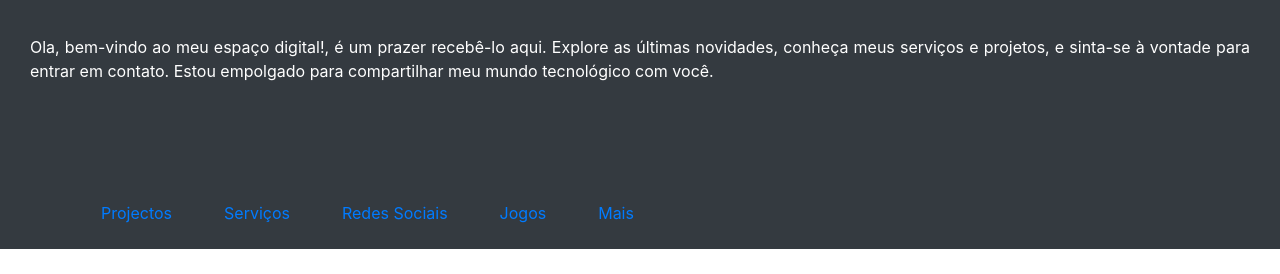
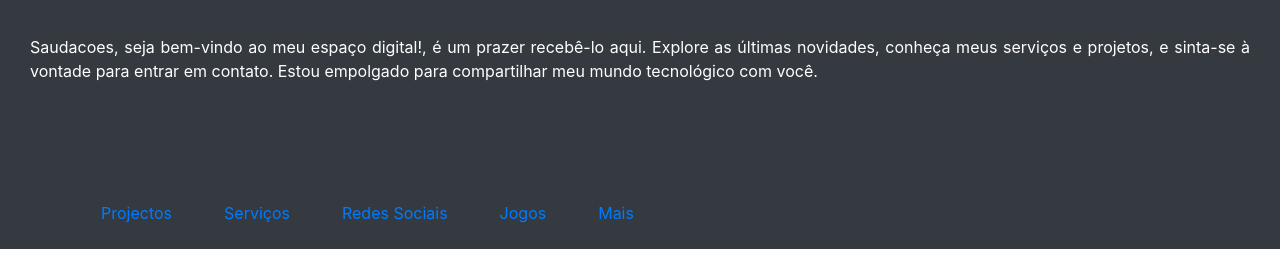
Before and after one commit to FarukSantos/Minha-Pagina, a plain HTML site: page index.html in a window 1280 px wide. Shown: the part 99-373 px from the top of the page. Drawn offline with nearby package versions, Linux system fonts and the light colour scheme.

Commit message:
refactor.alter index.html

```diff
--- a/index.html
+++ b/index.html
@@ -28,7 +28,7 @@
 
 
 
-       <p style="text-align: justify; padding: 30px;">  Ola, bem-vindo ao meu espaço digital!, é um prazer recebê-lo aqui. Explore as últimas novidades, conheça meus serviços e projetos, e sinta-se à vontade para entrar em contato. Estou empolgado para compartilhar meu mundo tecnológico com você.</p>
+       <p style="text-align: justify; padding: 30px;">  Saudacoes, seja bem-vindo ao meu espaço digital!, é um prazer recebê-lo aqui. Explore as últimas novidades, conheça meus serviços e projetos, e sinta-se à vontade para entrar em contato. Estou empolgado para compartilhar meu mundo tecnológico com você.</p>
     </header>
 
 
```
